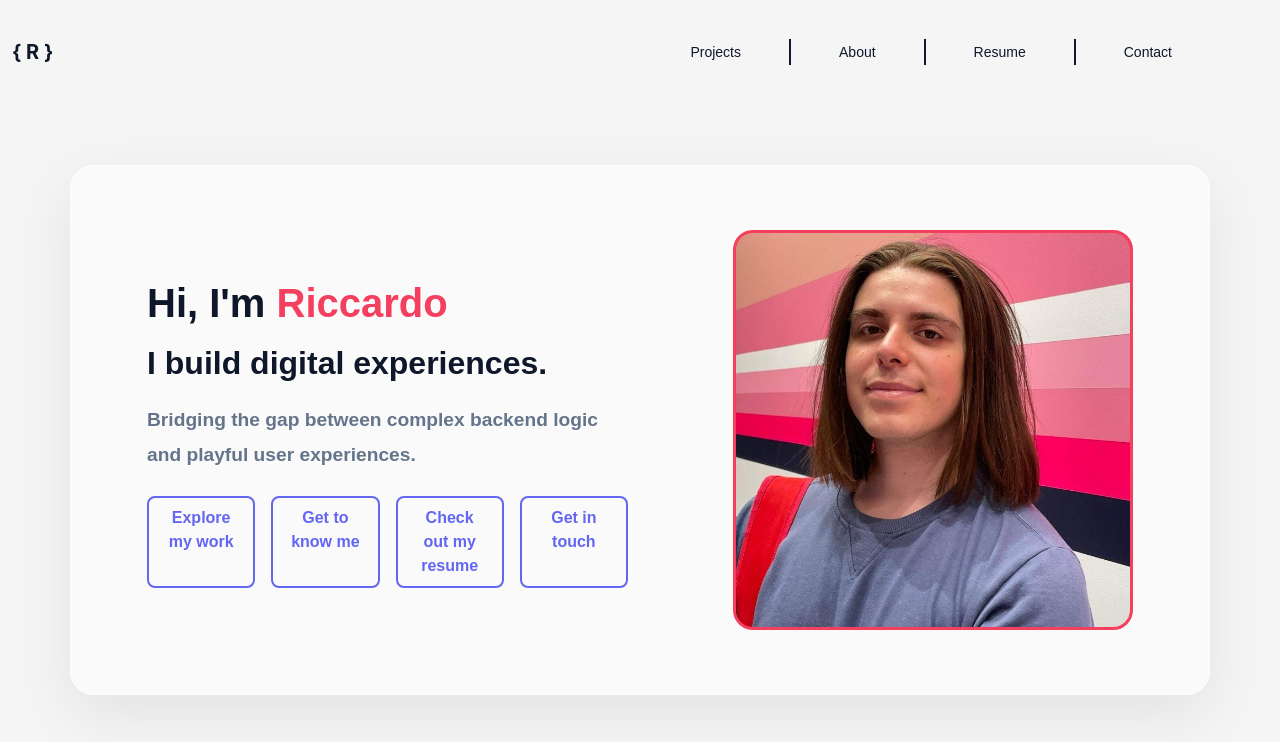
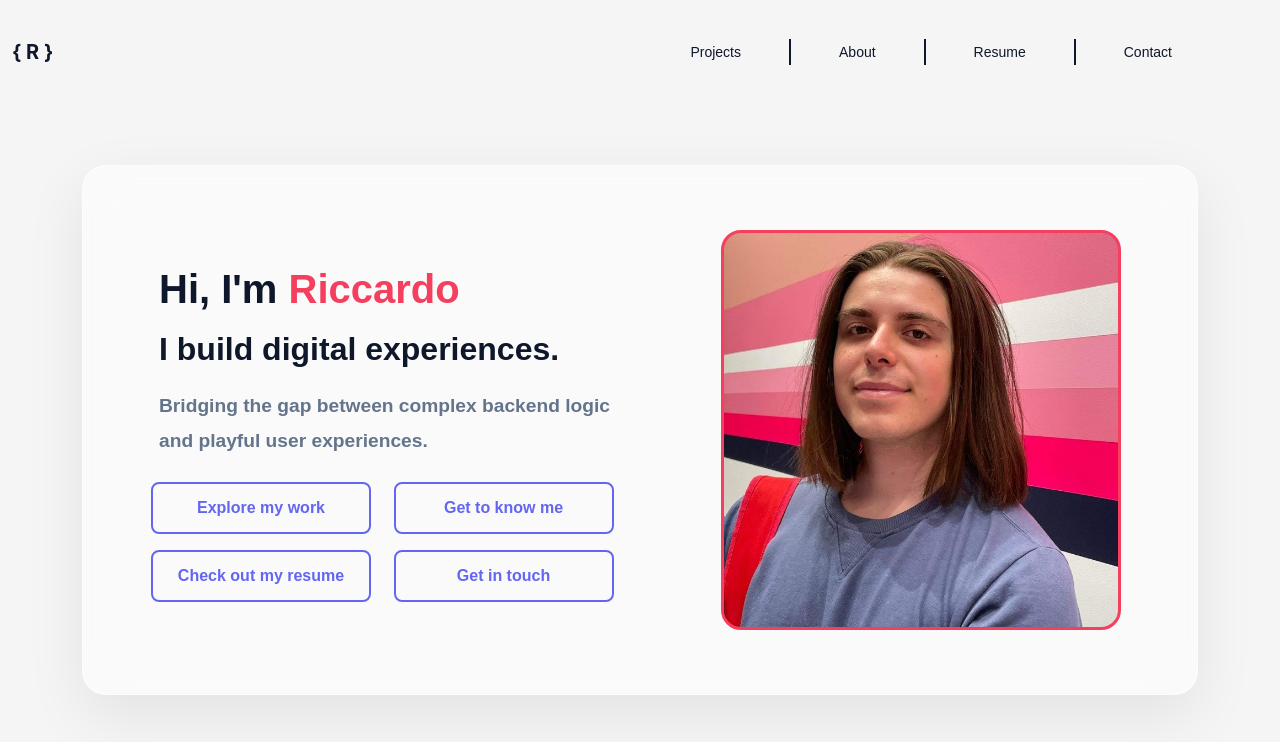
Before and after one commit to SirRicharod/portfolio, an Angular app: page / in a window 1280 px wide. Shown: the top 742 px of the page. Built offline with nearby package versions, Linux system fonts and the light colour scheme.

Commit message:
Refactor home page layout and styles

```diff
--- a/src/app/pages/home/home.css
+++ b/src/app/pages/home/home.css
@@ -31,7 +31,14 @@ section {
   border: 2px solid var(--accent-primary);
   background-color: transparent;
   border-radius: 0.5rem;
-  padding: auto;
+  display: inline-flex;
+  align-items: center;
+  justify-content: center;
+  padding: 0.75rem 1.25rem;
+  margin: auto;
+  margin-left: -0.5rem;
+  width: 220px;
+  text-align: center;
   font-size: 1rem;
   font-weight: 600;
   color: var(--accent-primary);
@@ -51,6 +58,7 @@ section {
   border: 1px solid rgba(255, 255, 255, 0.6);
   border-radius: 1.5rem;
   padding: 4rem;
+  margin: auto;
   box-shadow: 0 20px 60px rgba(0, 0, 0, 0.08);
 }
 
@@ -103,8 +111,8 @@ section {
 }
 
 .image-frame:hover {
-  box-shadow: 0 0 20px var(--accent-primary);
-  border: var(--accent-primary) 3px solid;
+  box-shadow: 0 10px 20px rgba(13, 110, 253, 0.15) !important;
+  border: 3px solid rgba(13, 110, 253, 1) !important;
   background-size: 100%;
 }
 
@@ -118,6 +126,8 @@ section {
 @media (max-width: 990px) {
   .btn {
     width: 100% !important;
+    height: 75px;
+    font-size: 0.9rem;
   }
 
   .intro {
--- a/src/app/pages/home/home.html
+++ b/src/app/pages/home/home.html
@@ -13,16 +13,20 @@
                     </span>
 
                     <p class="mb-4 description">
-                        Bridging the gap between complex backend logic and playful user experiences.
+                        Bridging the gap between complex backend logic<br>and playful user experiences.
                     </p>
                 </div>
 
                 <div class="mt-4">
-                    <div class="d-flex flex-column flex-md-row justify-content-md-start gap-3 mt-4">
-                        <a routerLink="/projects" class="btn btn-lg w-100 w-md-auto">Explore my work</a>
-                        <a routerLink="/about" class="btn btn-lg w-100 w-md-auto">Get to know me</a>
-                        <a routerLink="/resume" class="btn btn-lg w-100 w-md-auto">Check out my resume</a>
-                        <a routerLink="/contact" class="btn btn-lg w-100 w-md-auto">Get in touch</a>
+                    <div class="d-flex flex-column justify-content-start gap-3 mt-4">
+                        <div class="d-flex gap-3 w-100 h-auto">
+                            <a routerLink="/projects" class="btn btn-lg text-center">Explore my work</a>
+                            <a routerLink="/about" class="btn btn-lg text-center">Get to know me</a>
+                        </div>
+                        <div class="d-flex gap-3 w-100 h-auto">
+                            <a routerLink="/resume" class="btn btn-lg text-center">Check out my resume</a>
+                            <a routerLink="/contact" class="btn btn-lg text-center">Get in touch</a>
+                        </div>
                     </div>
                 </div>
 
```
